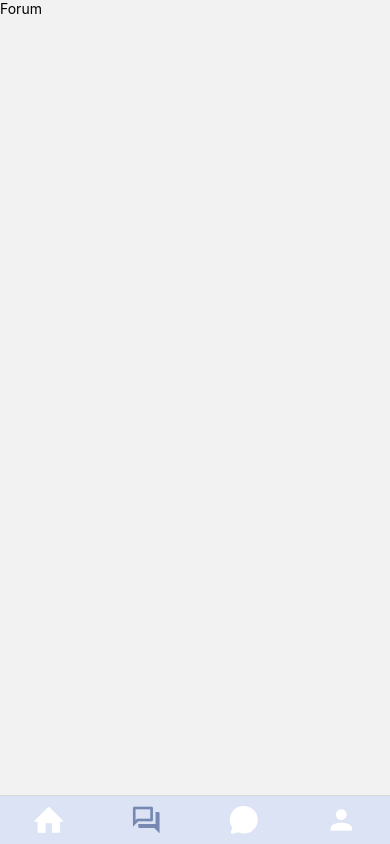
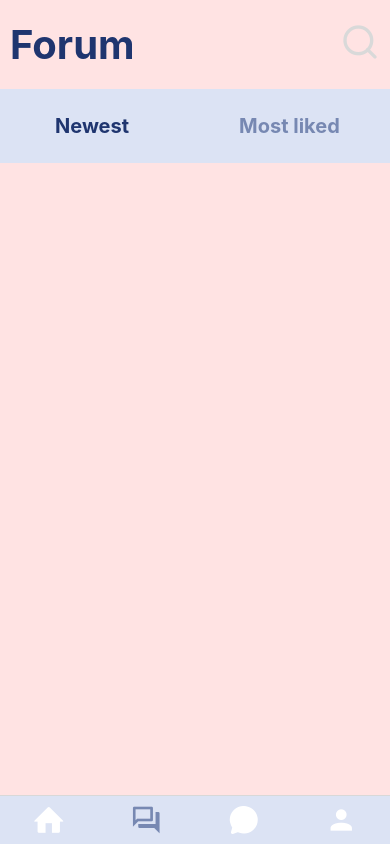
Before and after one commit to feliciagan/orbital-sepper, a React Native app: screen /Forum in a window 390 px wide. Built offline with nearby package versions, Linux system fonts and the light colour scheme.

Commit message:
added main screens rough designs

```diff
--- a/src/screens/ChatScreen.js
+++ b/src/screens/ChatScreen.js
@@ -1,10 +1,34 @@
-import {Text, SafeAreaView} from 'react-native';
+import {Text, SafeAreaView, StyleSheet, TouchableOpacity} from 'react-native';
 import React from 'react';
+import colors from '../assets/colors/colors.js';
+import Feather from 'react-native-vector-icons/Feather';
 
 export default function ChatScreen() {
     return (
-        <SafeAreaView>
-            <Text>Chat</Text>
+        <SafeAreaView style={styles.container}>
+            <Text style={styles.header}>Chat</Text>
+            <TouchableOpacity style={styles.searchIcon}>
+                    <Feather name="search" size={40} color={colors.lightGray}></Feather>
+            </TouchableOpacity>
         </SafeAreaView>
     );
 }
+
+const styles = StyleSheet.create({
+    container: {
+        backgroundColor: colors.pink,
+        flexDirection: 'row',
+        justifyContent: 'space-between',
+    },
+    header: {
+        color: colors.darkBlue,
+        fontSize: 40,
+        fontWeight: 'bold',
+        paddingLeft: 10,
+        paddingVertical: 20,
+    },
+    searchIcon: {
+        paddingVertical: 20,
+        paddingRight: 10,
+    }
+});
--- a/src/screens/ForumScreen.js
+++ b/src/screens/ForumScreen.js
@@ -1,10 +1,66 @@
-import {Text, SafeAreaView} from 'react-native';
-import React from 'react';
+import { View, Text, SafeAreaView, StyleSheet, TouchableOpacity } from 'react-native';
+import React, {useState} from 'react';
+import colors from '../assets/colors/colors.js';
+import Feather from 'react-native-vector-icons/Feather';
 
 export default function ForumScreen() {
+    const [activeTab, setActiveTab] = useState('Newest');
+
     return (
-        <SafeAreaView>
-            <Text>Forum</Text>
-        </SafeAreaView>
+        <View style={styles.container}>
+            <SafeAreaView style={styles.headerContainer}>
+                <Text style={styles.introtext}>Forum</Text>
+                <TouchableOpacity style={styles.searchIcon}>
+                    <Feather name="search" size={40} color={colors.lightGray}></Feather>
+                </TouchableOpacity>
+            </SafeAreaView>
+            <SafeAreaView style={styles.buttonContainer}>
+                <TabButton text={'Newest'} activeTab={activeTab} setActiveTab={setActiveTab}/>
+                <TabButton text={'Most liked'} activeTab={activeTab} setActiveTab={setActiveTab}/>
+            </SafeAreaView>
+        </View>
     );
 }
+
+const TabButton = (props) => {
+    return (
+    <TouchableOpacity
+        style={{
+            backgroundColor: colors.lightBlue,
+            paddingVertical: 25,
+            paddingHorizontal: 55,
+        }}
+        onPress={() => props.setActiveTab(props.text)}>
+            <Text style={{
+                color: props.activeTab === props.text ? colors.darkBlue : colors.blue,
+                fontSize: 20,
+                fontWeight: 'bold',
+            }}>{props.text}</Text>
+    </TouchableOpacity>
+    );
+}
+
+const styles = StyleSheet.create({
+    container: {
+        backgroundColor: colors.pink,
+        flex: 1,
+    },
+    headerContainer: {
+        flexDirection: 'row',
+        justifyContent: 'space-between',
+    },
+    introtext: {
+        color: colors.darkBlue,
+        fontWeight: 'bold',
+        fontSize: 40,
+        paddingVertical: 20,
+        paddingLeft: 10,
+    },
+    searchIcon: {
+        paddingVertical: 20,
+        paddingRight: 10,
+    },
+    buttonContainer: {
+        flexDirection: 'row',
+    }
+});
--- a/src/screens/HomeScreen.js
+++ b/src/screens/HomeScreen.js
@@ -1,10 +1,47 @@
-import {Text, SafeAreaView} from 'react-native';
+import { View, Text, SafeAreaView, StyleSheet} from 'react-native';
 import React from 'react';
+import colors from '../assets/colors/colors.js';
 
 export default function HomeScreen() {
+
     return (
-        <SafeAreaView>
-            <Text>Home</Text>
-        </SafeAreaView>
+        <View>
+            <SafeAreaView>
+                <Text style={styles.introtext}>Hi user!</Text>
+            </SafeAreaView>
+            <View>
+                <Text style={styles.meetuptext}>Upcoming meet-ups</Text>
+            </View>
+            <View>
+                <Text style={styles.sayhellotext}>say hello to</Text>
+            </View>
+        </View>
     );
 }
+
+const styles = StyleSheet.create({
+    introtext: {
+        color: colors.darkBlue,
+        fontWeight: 'bold',
+        fontSize: 40,
+        paddingBottom: 10,
+        paddingLeft: 10,
+    },
+    meetuptext: {
+        color: colors.darkBlue,
+        fontWeight: 'bold',
+        fontSize: 25,
+        backgroundColor: colors.pink,
+        paddingBottom: 300,
+        paddingTop: 10,
+        paddingLeft: 10,
+    },
+    sayhellotext: {
+        color: colors.darkBlue,
+        fontWeight: 'bold',
+        fontSize: 30,
+        paddingBottom: 200,
+        paddingTop: 20,
+        paddingLeft: 10,
+    },
+  });
--- a/src/screens/ProfileScreen.js
+++ b/src/screens/ProfileScreen.js
@@ -1,10 +1,52 @@
-import {Text, SafeAreaView} from 'react-native';
+import { View, Text, SafeAreaView, StyleSheet, TouchableOpacity } from 'react-native';
 import React from 'react';
+import colors from '../assets/colors/colors.js';
+import MaterialIcons from 'react-native-vector-icons/MaterialIcons';
 
 export default function ProfileScreen() {
     return (
-        <SafeAreaView>
-            <Text>Profile</Text>
-        </SafeAreaView>
+        <View>
+            <SafeAreaView style={styles.headerContainer}>
+                <Text style={styles.header}>User</Text>
+                <TouchableOpacity style={styles.settingsIcon}>
+                    <MaterialIcons name="settings" size={40} color={colors.lightGray}></MaterialIcons>
+                </TouchableOpacity>
+            </SafeAreaView>
+
+            <View style={{height: 245}}></View>
+
+            <View style={styles.profileContainer}>
+                <Text style={styles.userInfo}>User Information</Text>
+            </View>
+        </View>
     );
 }
+
+const styles = StyleSheet.create ({
+    headerContainer: {
+        flexDirection: 'row',
+        justifyContent: 'space-between',
+    },
+    header: {
+        color: colors.darkBlue,
+        fontSize: 40,
+        fontWeight: 'bold',
+        paddingLeft: 10,
+        paddingVertical: 20,
+    },
+    settingsIcon: {
+        paddingVertical: 20,
+        paddingRight: 10,
+    },
+    profileContainer: {
+        backgroundColor: colors.pink,
+        borderRadius: 15,
+        height: 350,
+
+    },
+    userInfo: {
+        color: colors.darkBlue,
+        fontSize: 30,
+        fontWeight: 'bold',
+    }
+});
```
Also changed, not shown: App.js (+83 -0 lines).
